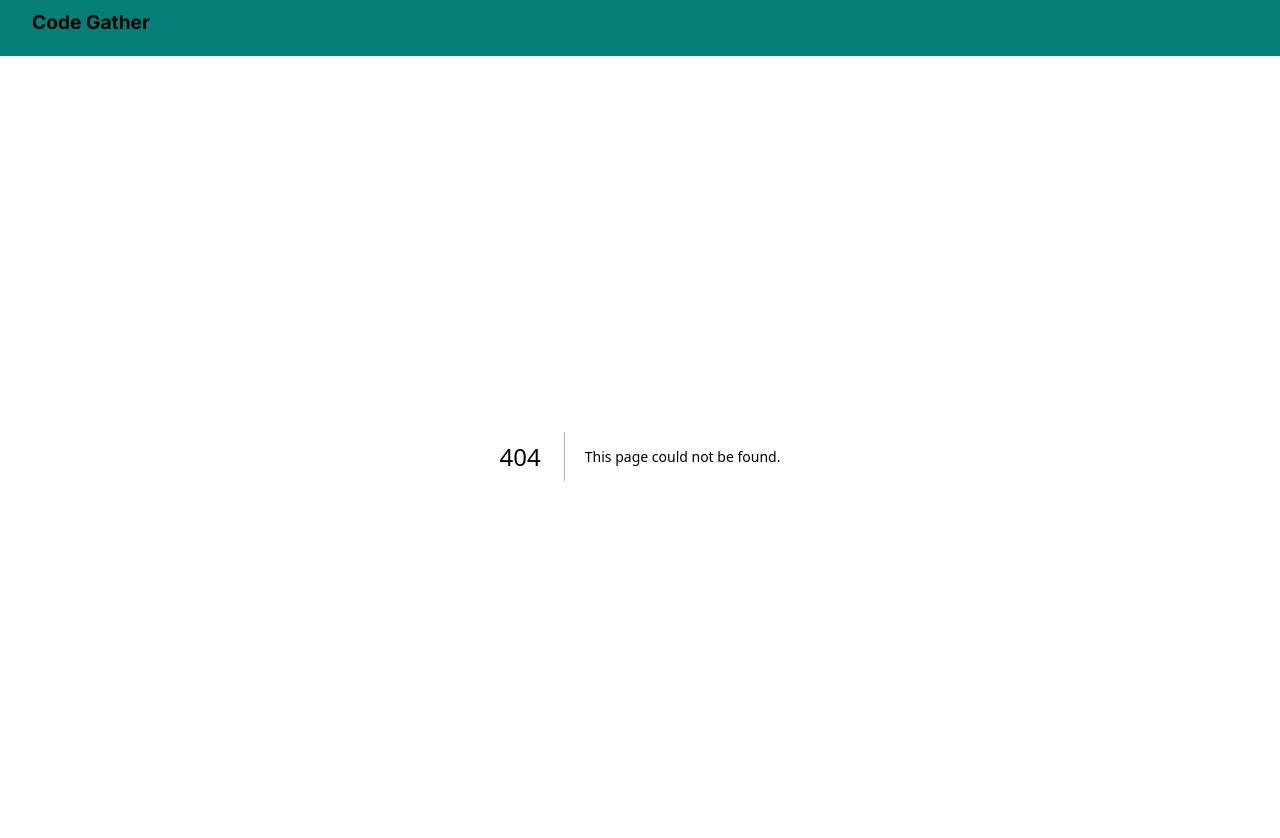
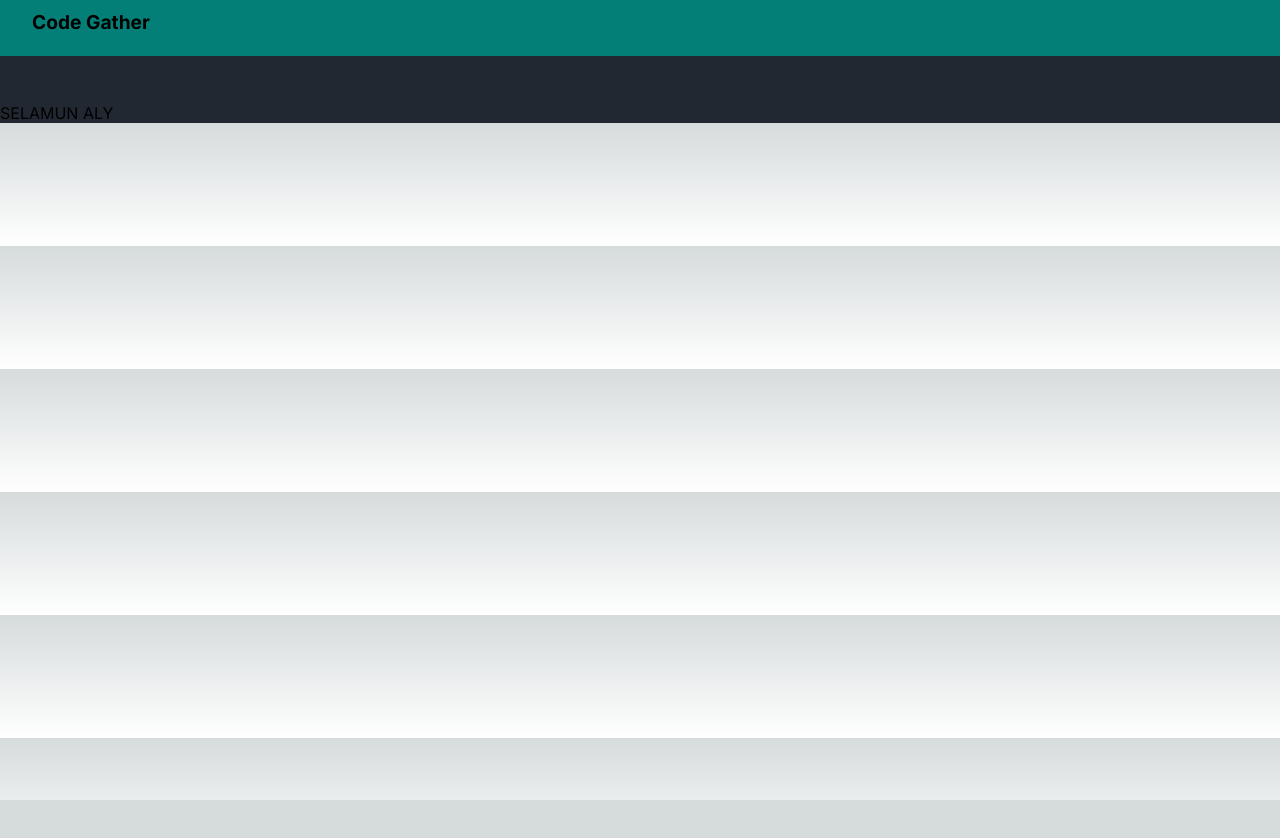
Before and after one commit to diclebahceli/codegather, a Next.js app in the folder Frontend/codegather/: page /pages/competitionDetail/1 in a window 1280 px wide. Before the commit this address had no page. Shown: the top 838 px of the page. After the commit the page ends 800 px from the top, so only its background shows below. Built offline with nearby package versions, Linux system fonts and the light colour scheme.

Commit message:
feat: apply dynamic routing for competitions

```diff
--- a/Frontend/codegather/src/app/components/competition_card/CompetitionCard.tsx
+++ b/Frontend/codegather/src/app/components/competition_card/CompetitionCard.tsx
@@ -1,14 +1,21 @@
 import { Competition } from "@/app/models/Competition";
 import Card from "../card/Card";
+import { useRouter } from 'next/navigation';
 
 const CompetitionCard = ({ competition }: { competition: Competition }) => {
+    const router = useRouter();
+
+    const handleDetailsClick = () => {
+        router.push(`competitionDetail/${competition.id}`);
+    };
+
     return (
         <div className=" col-md-4 col-sm-6 m-3  border border-theme-color border-3 rounded " >
             <Card >
                 <div className="card-body d-flex flex-column bg-theme-dark ">
                     <div className="card-title fw-bold fs-4 text-theme-light"> {competition.name}</div>
                     <div className="card-text mb-3 fs-5 text-wrap text-theme-light"> {competition.description}</div>
-                    <a href="#" className="btn btn-theme-color mt-2 ms-auto">Details</a>
+                    <button onClick={handleDetailsClick} className="btn btn-theme-color mt-2 ms-auto">Details</button>
 
                 </div>
             </Card>
--- /dev/null
+++ b/Frontend/codegather/src/app/pages/competitionDetail/[id]/page.tsx
@@ -0,0 +1,13 @@
+import { Competition } from "@/app/models/Competition";
+
+const competitionDetail = (comp: Competition) => {
+    return (
+
+        <div className="h-100 bg-theme-darker" style={{ backgroundAttachment: 'fixed' }}>
+            <h1 className="fs-1 pt-5 container">{comp.name}</h1>
+            <h1>SELAMUN ALY</h1>
+        </div>
+    );
+}
+
+export default competitionDetail;
--- a/Frontend/codegather/src/app/services/CompetitionService.tsx
+++ b/Frontend/codegather/src/app/services/CompetitionService.tsx
@@ -91,3 +91,8 @@ const competitions: Competition[] = [
 export const getAllCompetitions = (): Competition[] => {
     return competitions;
 };
+
+export const getCompetitionById = (id: number): Competition | undefined => {
+    return competitions.find(comp => comp.id === id);
+
+}
```
